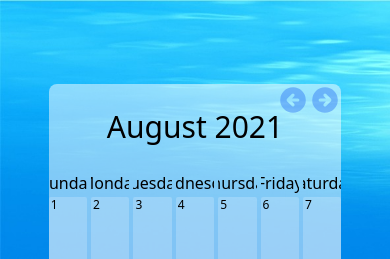
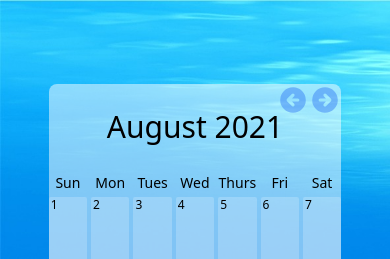
Before and after one commit to jason1985/monthly-planner, a React (Create React App) app: page / in a window 390 px wide. Shown: the top 259 px of the page. Built offline with nearby package versions, Linux system fonts and the light colour scheme.

Commit message:
add max-width & responsive day of the week text

```diff
--- a/src/App.js
+++ b/src/App.js
@@ -102,8 +102,8 @@ function App() {
   },[tasks])
 
   return (
-    <div className="animate-sliding bg-cover bg-jellyfish h-screen w-screen flex justify-center items-center select-none">
-      <div className="bg-opacity-50 bg-white h-4/5 w-3/4 rounded-lg overflow-hidden">
+    <div className="bg-cover bg-jellyfish h-screen w-screen flex justify-center items-center select-none">
+      <div className="max-w-screen-xl bg-opacity-50 bg-white h-4/5 w-3/4 rounded-lg overflow-hidden">
         <div className="h-1/6">
           <Title
             month={displayedMonth}
--- a/src/components/Title.js
+++ b/src/components/Title.js
@@ -8,6 +8,16 @@ const WeekDays = [
   'Thursday',
   'Friday',
   'Saturday',
+]
+
+const WeekDaysAbbr = [
+  'Sun',
+  'Mon',
+  'Tues',
+  'Wed',
+  'Thurs',
+  'Fri',
+  'Sat',
 ]
 
 function Title({ month, year,setCurrentMonth, currentMonth }) {
@@ -28,7 +38,15 @@ function Title({ month, year,setCurrentMonth, currentMonth }) {
       <div className="grid grid-cols-7 gap-1 h-1/4 ">
         {WeekDays.map((day) => (
           <div
-            className="overflow-hidden flex justify-center items-center"
+            className="overflow-hidden justify-center items-center hidden md:flex"
+            key={day}
+          >
+            {day}
+          </div>
+        ))}
+        {WeekDaysAbbr.map((day) => (
+          <div
+            className="overflow-hidden flex justify-center text-sm items-center md:hidden"
             key={day}
           >
             {day}
```
